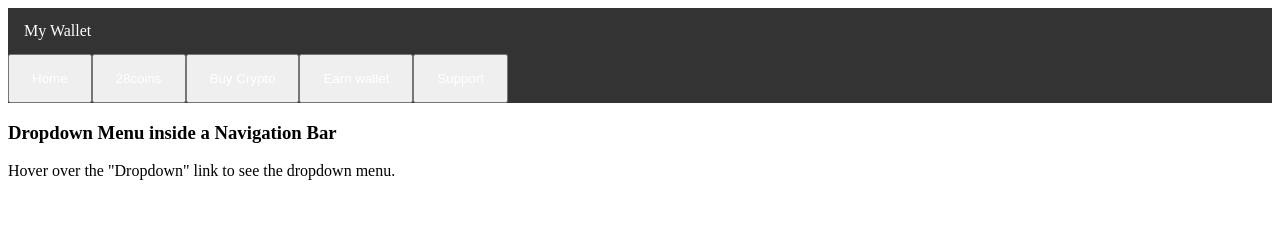
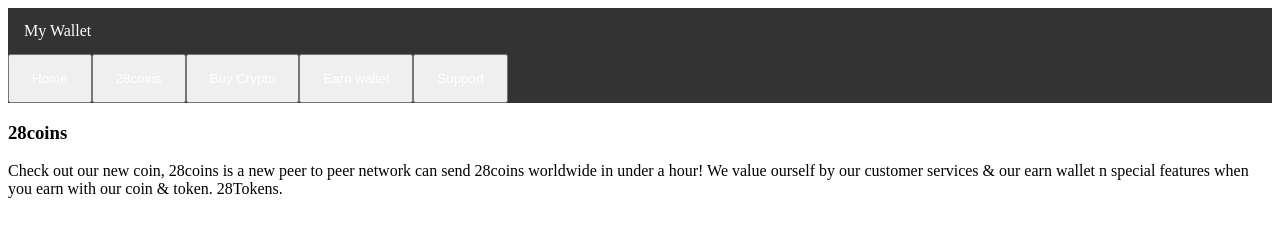
Before and after one commit to dontchopit/real-28coins-2.0, a plain HTML site: page index.html in a window 1280 px wide. Drawn offline with Linux system fonts and the light colour scheme.

Commit message:
Update index.html

```diff
--- a/index.html
+++ b/index.html
@@ -74,8 +74,8 @@ button.dropdown {
   <button><a href="support.html">Support</a></button>
 </ul>
 
-<h3>Dropdown Menu inside a Navigation Bar</h3>
-<p>Hover over the "Dropdown" link to see the dropdown menu.</p>
+<h3>28coins</h3>
+<p>Check out our new coin, 28coins is a new peer to peer network can send 28coins worldwide in under a hour! We value ourself by our customer services & our earn wallet n special features when you earn with our coin & token. 28Tokens.</p>
 
 </body>
 </html>
```
